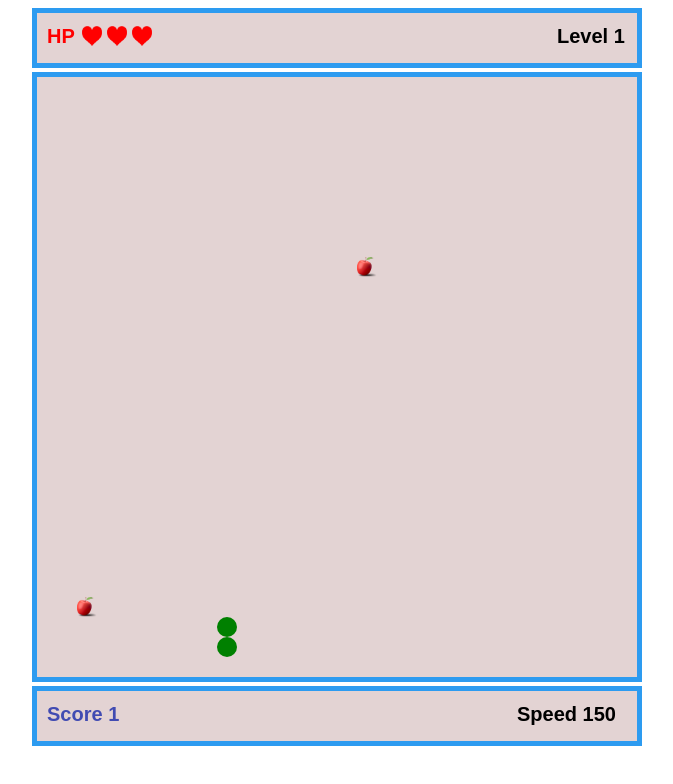
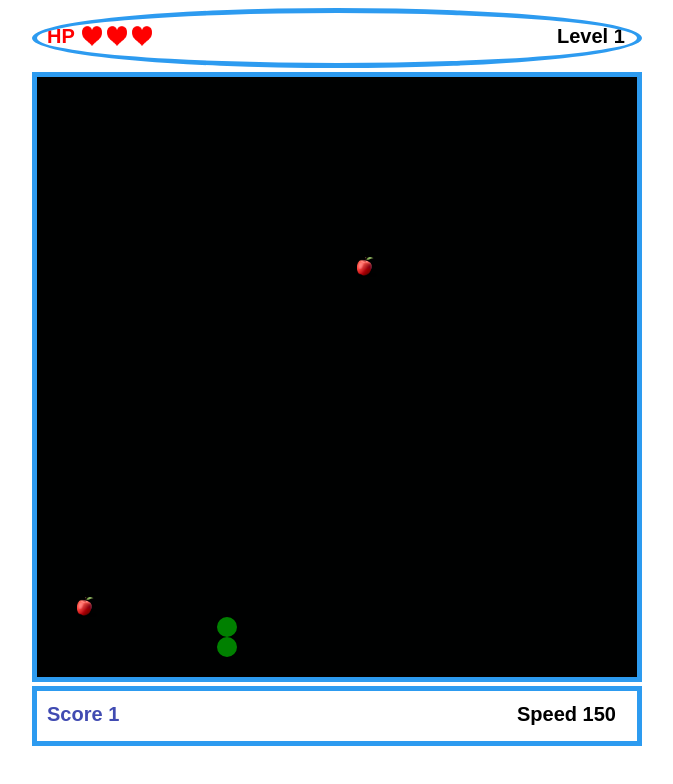
Before and after one commit to Rohuliman/ulardasar, a plain HTML site: page index.html in a window 1280 px wide. Shown: the whole page, without its empty margins (303-976 px from the left). Drawn offline with Linux system fonts and the light colour scheme.

```diff
--- a/index.html
+++ b/index.html
@@ -6,31 +6,7 @@
     <meta http-equiv="X-UA-Compatible" content="IE=edge">
     <meta name="viewport" content="width=device-width, initial-scale=1.0">
     <script type="text/javascript" src="index.js"></script>
-    <style>
-        body {
-            justify-content: center;
-            align-items: center;
-            text-align: center;
-
-            /* background-color: yellow; */
-        }
-
-        span {
-            font-size: 24px;
-            font-weight: bold;
-        }
-
-        input {
-            border: none;
-            font-size: 20px;
-            font-weight: bold;
-        }
-
-        canvas {
-            border: 5px solid #2D9BF0;
-            background-color: #E3D3D3;
-        }
-    </style>
+    <link rel="stylesheet" href="style.css">
 
     <title>Snake Game </title>
 </head>
--- a/style.css
+++ b/style.css
@@ -0,0 +1,31 @@
+body {
+  justify-content: center;
+  align-items: center;
+  text-align: center;
+
+  /* background-color: yellow; */
+}
+
+span {
+  font-size: 24px;
+  font-weight: bold;
+}
+
+input {
+  border: none;
+  font-size: 20px;
+  font-weight: bold;
+}
+
+canvas {
+  border: 5px solid #2d9bf0;
+}
+
+#infoBoard {
+  border-radius: 50%;
+  background-color: #ffffff;
+}
+
+#snakeBoard {
+  background-color: #000101;
+}
```
